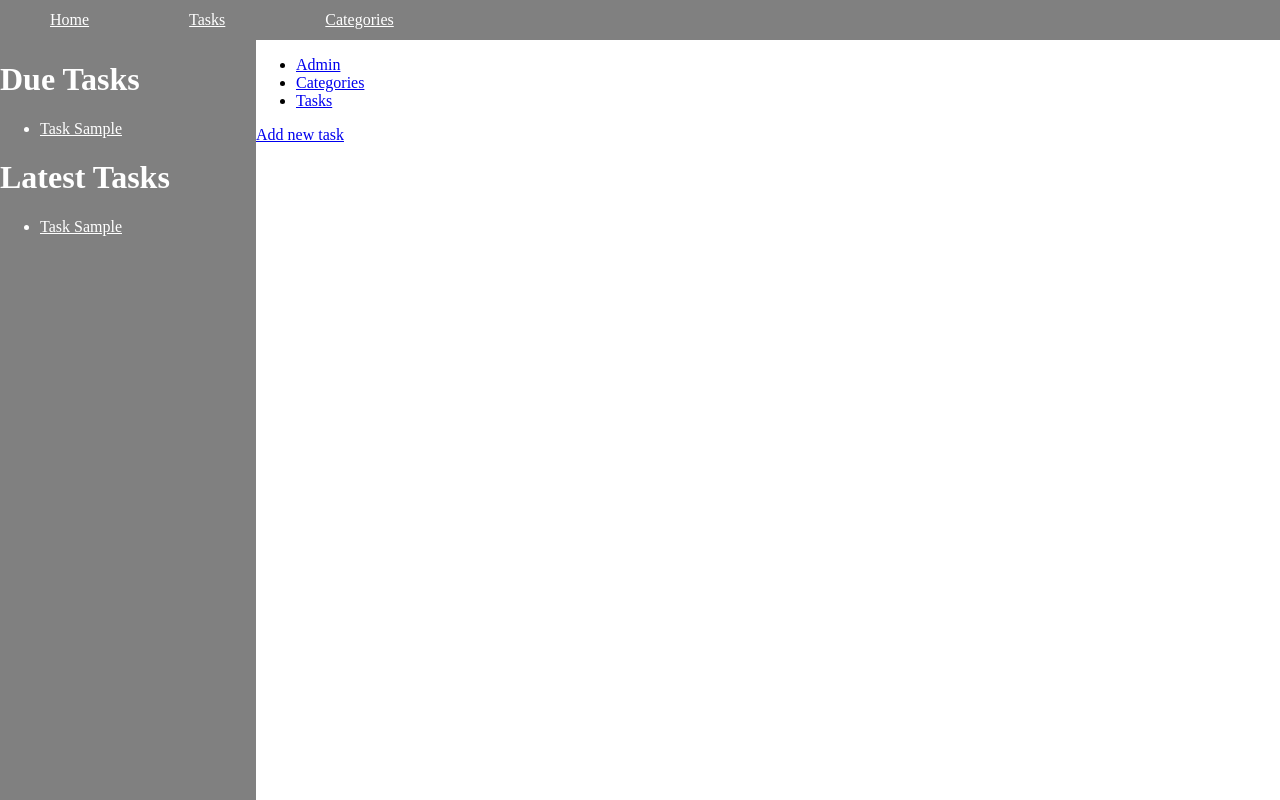
After one commit to atalatian/Reminder, a Django app: page /index/ in a window 1280 px wide. The commit adds this page. Run offline with Django 3.2, Linux system fonts and the light colour scheme; tables that the repository leaves empty hold one stand-in row (values such as "Sample post").

Commit message:
finished

```diff
--- a/toDo/models.py
+++ b/toDo/models.py
@@ -1,9 +1,40 @@
 from django.db import models
+import datetime
+
+class CategoryManager(models.Manager):
+    def getCategories(self):
+        result = []
+        categories = Category.objects.all()
+        for category in categories:
+            if len(category.task_set.all()) == 0:
+                result.append(category)
+        return result
+
 
 class Category(models.Model):
     category = models.CharField(max_length=255)
+    objects = CategoryManager()
     def __str__(self):
         return self.category
+
+
+class TaskManager(models.Manager):
+    def getDueTasks(self):
+        result = []
+        tasks = Task.objects.all()
+        for task in tasks:
+            pack = {}
+            pack["task"] = task
+            currentDateTime = datetime.datetime.now().replace(tzinfo=None)
+            taskDateTime = task.schedule.replace(tzinfo=None)
+            delta = taskDateTime - currentDateTime
+            if delta.days < 0:
+                pack["due"] = True
+            else:
+                pack["due"] = False
+            result.append(pack)
+        return result
+
 
 class Task(models.Model):
     title = models.CharField(max_length=255)
@@ -11,5 +42,6 @@ class Task(models.Model):
     category = models.ManyToManyField(Category)
     priority = models.IntegerField()
     schedule = models.DateTimeField()
+    objects = TaskManager()
     def __str__(self):
         return self.title
--- a/toDo/static/toDo/styles.css
+++ b/toDo/static/toDo/styles.css
@@ -1,28 +1,70 @@
-form{
+body{
+    margin: 0;
+    padding: 0;
+}
+.addTask form{
     display: flex;
     flex-direction: column;
 }
 
-label{
+.addTask label{
     margin-bottom: 10px;
 }
 
-input{
+.addTask input{
     margin-bottom: 10px;
 }
 
-textarea{
+.addTask textarea{
     margin-bottom: 10px;
 }
 
-select{
+.addTask select{
     margin-bottom: 10px;
 }
 
-input[type="submit"]{
+.addTask a{
+    margin-bottom: 10px;
+}
+
+.nav_custom .nav_ul{
+    list-style: none;
+    padding: 0;
+    margin: 0;
+    height: 40px;
+    display: flex;
+    align-items: center;
+    background-color: gray;
+}
+
+.nav_custom .nav_ul li{
+    display: inline;
+    margin: 0 50px;
+}
+
+.nav_custom .nav_ul li a{
+    color: white;
+}
+
+.sidebar_custom{
+    float: left;
+    word-wrap: break-word;
+    width: 20%;
+    height: calc(100vh - 40px);
     background-color: gray;
     color: white;
-    border: 0;
-    border-radius: 3px;
-    height: 50px;
+    overflow-x: auto;
 }
+
+.dueTasks a{
+    color: white;
+}
+
+.content_custom{
+    width: 80%;
+    float: right;
+}
+
+.latestTasks a{
+    color: white;
+}
--- /dev/null
+++ b/toDo/templates/toDo/base.html
@@ -0,0 +1,27 @@
+{% load static %}
+<!DOCTYPE html>
+<html lang="en">
+<head>
+    <meta charset="UTF-8">
+    <link rel="stylesheet" type="text/css" href="{% static 'toDo/styles.css' %}">
+    <title>{% block title %}{% endblock %}</title>
+</head>
+<body>
+    <div class="nav_custom">
+        <ul class="nav_ul">
+            <li>
+                <a href="{% url 'index' %}">Home</a>
+            </li>
+            <li>
+                <a href="{% url 'showTasks' %}">Tasks</a>
+            </li>
+            <li>
+                <a href="{% url 'showCategories' %}">Categories</a>
+            </li>
+
+        </ul>
+    </div>
+    {% block body %}
+    {% endblock %}
+</body>
+</html>
--- /dev/null
+++ b/toDo/templates/toDo/baseChild.html
@@ -0,0 +1,37 @@
+{% extends "toDo/index.html" %}
+{% load capitalizer %}
+
+{% block sidebar %}
+    <div class="dueTasks">
+        <ul>
+            {% for pack in dueTasks %}
+                {% if pack.due %}
+                    <li>
+                        <a href="{% url 'showTaskDetail' pack.task.title %}">{{ pack.task.title|capitalize }}</a>
+                    </li>
+                {% endif %}
+            {% endfor %}
+        </ul>
+    </div>
+{% endblock %}
+{% block latest %}
+    <div class="latestTasks">
+        <ul>
+            {% for task in latestTasks %}
+                <li>
+                    <a href="{% url 'showTaskDetail' task.title %}">{{ task.title|capitalize }}</a>
+                </li>
+            {% endfor %}
+        </ul>
+    </div>
+{% endblock %}
+{% block content %}
+    <div>
+        <ul>
+            <li><a href="/admin/">Admin</a></li>
+            <li><a href="{% url 'showCategories' %}">Categories</a></li>
+            <li><a href="{% url 'showTasks' %}">Tasks</a></li>
+        </ul>
+        <a href="{% url 'addTask' %}">Add new task</a>
+    </div>
+{% endblock %}
--- a/toDo/templates/toDo/index.html
+++ b/toDo/templates/toDo/index.html
@@ -1,9 +1,18 @@
-<!DOCTYPE html>
-<html lang="en">
-<head>
-    <meta charset="UTF-8">
-    <title>Index</title>
-</head>
-<body>
-</body>
-</html>
+{% extends 'toDo/base.html' %}
+{% block title %}
+    Index
+{% endblock %}
+{% block body %}
+        <div class="sidebar_custom">
+        <h1>Due Tasks</h1>
+        {% block sidebar %}
+        {% endblock %}
+        <h1>Latest Tasks</h1>
+        {% block latest %}
+        {% endblock %}
+    </div>
+    <div class="content_custom">
+        {% block content %}
+        {% endblock %}
+    </div>
+{% endblock %}
--- a/toDo/templatetags/dateTimeExtras.py
+++ b/toDo/templatetags/dateTimeExtras.py
@@ -1,5 +1,6 @@
 from django import template
 import datetime
+import pytz
 
 register = template.Library()
 
--- a/toDo/urls.py
+++ b/toDo/urls.py
@@ -3,6 +3,7 @@ from django.urls import path
 from . import views
 
 urlpatterns = [
+    path('index/', views.index.as_view(), name='index'),
     path('addTask/', views.addTaskView.as_view(), name='addTask'),
     path('addCategory/', views.addCategoryView.as_view(), name='addCategory'),
     path('showTasks/', views.showTasksView.as_view(), name='showTasks'),
--- a/toDo/views.py
+++ b/toDo/views.py
@@ -1,6 +1,7 @@
 from django.shortcuts import render
 from django.http import HttpResponseRedirect
 from django.http import HttpResponse
+from django.urls import reverse
 from django.views import View
 from .forms import TaskForm
 from .forms import CategoryForm
@@ -10,9 +11,23 @@ from django.core import serializers
 # Create your views here.
 
 
+class index(View):
+    def get(self, request, *args, **kwargs):
+        latestTasks = []
+        dueTasks = Task.objects.getDueTasks()
+        ordered = Task.objects.all().order_by("pk").reverse()
+        for i in range(0, len(Task.objects.all())):
+            latestTasks.append(ordered[i])
+            if i >= 4:
+                break
+        return render(request, "toDo/baseChild.html", {'dueTasks': dueTasks,
+                                                       'latestTasks': latestTasks})
+
+
+
 class addTaskView(View):
     form_class = TaskForm
-    template_name = 'addTask.html'
+    template_name = 'toDo/addTask.html'
 
     def get(self, request, *args, **kwargs):
         form = self.form_class()
@@ -23,7 +38,7 @@ class addTaskView(View):
 
         if form.is_valid():
             form.save()
-            return HttpResponseRedirect('/success/')
+            return HttpResponseRedirect(reverse('index'))
         return render(request, self.template_name, {'form': form})
 
 
@@ -39,18 +54,19 @@ class addCategoryView(View):
         form = self.form_class(request.POST)
         if form.is_valid():
             form.save()
-            return HttpResponseRedirect('/success/')
+            return HttpResponseRedirect(reverse('addTask'))
         return render(request, self.template_name, {'form': form})
 
 
 class showTasksView(View):
     def get(self, request, *args, **kwargs):
         if self.kwargs:
-            tasks = Task.objects.all().order_by(self.kwargs["sortBy"])
+            tasks = Task.objects.all().order_by(self.kwargs["sortBy"]).reverse()
             return render(request, "toDo/showTasks.html",
                           {'tasks': tasks,
                            'sorted': True,})
         else:
+            Task.objects.getDueTasks()
             tasks = Task.objects.all()
             return render(request, "toDo/showTasks.html", {'tasks': tasks})
 
@@ -77,12 +93,16 @@ class showCategoriesView(View):
     def get(self, request, *args, **kwargs):
         category_task = []
         categories = Category.objects.all()
+        categoriesNoTask = Category.objects.getCategories()
+        print(categories)
+        print(categoriesNoTask)
         for i in range(0, len(categories)):
             category_task.append({
                 "key": categories[i].category,
                 "tasks": categories[i].task_set.all()
             })
-        return render(request, "toDo/showCategory.html", {'category_task': category_task})
+        return render(request, "toDo/showCategory.html", {'category_task': category_task,
+                                                          'categoriesNoTask': categoriesNoTask})
 
 class showCategoryDetailView(View):
     def get(self, request, *args, **kwargs):
```
Also changed, not shown: toDo/templates/toDo/addCategory.html (+7 -10 lines), toDo/templates/toDo/addTask.html (+14 -17 lines), toDo/templates/toDo/showCategory.html (+22 -19 lines), toDo/templates/toDo/showCategoryDetail.html (+15 -16 lines), toDo/templates/toDo/showTaskDetail.html (+16 -10 lines), toDo/templates/toDo/showTasks.html (+16 -15 lines).
